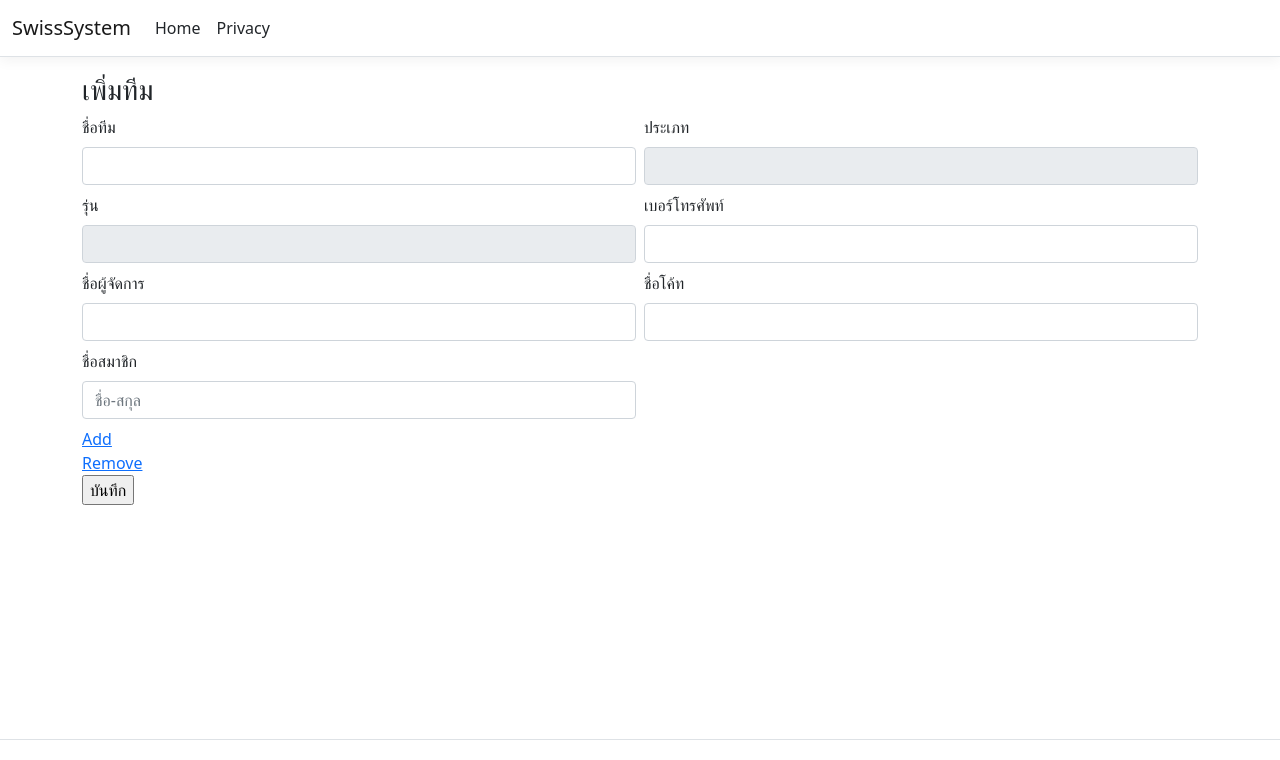
After one commit to yotap571/SwissSystem, an ASP.NET Core app: template Views/Home/AddTeams.cshtml in a window 1280 px wide. The commit adds this page. Shown: the top 760 px of the page. Run offline with ASP.NET Core 8, Linux system fonts and the light colour scheme; the template is opened without the code that fills it, so the values that code supplies are empty; style sheets or scripts are compiled from the project's sources; some libraries are stand-ins or nearby versions.

Commit message:
Add view

```diff
--- a/Controllers/HomeController.cs
+++ b/Controllers/HomeController.cs
@@ -28,6 +28,9 @@ namespace SwissSystem.Controllers
         public IActionResult About()
         {
             return View();
+        }
+        public IActionResult AddTeams() {
+           return View();
         }
 
         public IActionResult AddEvent()
--- a/Views/Home/AddEvent.cshtml
+++ b/Views/Home/AddEvent.cshtml
@@ -78,7 +78,7 @@
                 minViewMode: "years"
             });
             $('#Mcontrol').datepicker({
-                format: "MM",
+                format: "m",
                 viewMode: "months",
                 minViewMode: "months"
             });
@@ -110,6 +110,7 @@
                     },
                     success: function (data) {
                         alert('เพิ่มการแข่งขันเรียบร้อย');
+                        window.location.href = 'Home/Index';
                     },
                     error: function (data) {
                         alert('เพิ่มการแข่งขันไม่สำเร็จ');
--- /dev/null
+++ b/Views/Home/AddTeams.cshtml
@@ -0,0 +1,56 @@
+
+<script src="~/lib/jquery/dist/jquery.min.js"></script>
+<script src="~/lib/bootstrap/dist/js/bootstrap.bundle.min.js"></script>
+<script src="~/js/site.js" asp-append-version="true"></script>
+
+
+<div>
+    <h3>เพิ่มทีม</h3>
+    <div class="row g-2">
+        <div class="col-6">
+            <label class="form-label">ชื่อทีม</label>
+            <input class="form-control" type="text" />
+        </div>
+        <div class="col-6">
+            <label class="form-label">ประเภท</label>
+            <input class="form-control" type="text" readonly />
+        </div>
+        @* Row 2 *@
+        <div class="col-6">
+            <label class="form-label">รุ่น</label>
+            <input class="form-control" type="text" readonly />
+        </div>
+        <div class="col-6">
+            <label class="form-label">เบอร์โทรศัพท์</label>
+            <input class="form-control" type="tel" />
+        </div>
+        @* Row3 *@
+        <div class="col-6">
+            <label class="form-label">ชื่อผู้จัดการ</label>
+            <input class="form-control" />
+        </div>
+        <div class="col-6">
+            <label class="form-label">ชื่อโค้ท</label>
+            <input class="form-control" />
+        </div>
+        @* Row4 *@
+        <div class="col-6">
+            <label class="form-label">ชื่อสมาชิก</label>
+            <input type="text"
+                   class="form-control w_90"
+                   name="name[]"
+                   id="name_no_1"
+                   placeholder="ชื่อ-สกุล" />
+            <div class="form-group col-md-2 add_del_btn_outer" style="margin-top: 8px ;">
+                <a class="add_node_btn_frm_field" style="cursor: pointer;"><i class="fa fa-lg fa-plus-circle"></i><span class="sr-only">Add</span></a>
+                <a class="remove_node_btn_frm_field" style="cursor: pointer;" disabled><i class="fa fa-lg fa-minus-circle"></i><span class="sr-only">Remove</span></a>
+
+                <div class="col-6">
+                    <input type="submit" value="บันทึก" />
+                </div>
+
+            </div>
+            <div>
+            </div>
+        </div>
+    </div>
```
Also changed, not shown: Views/Home/AddEventx.cshtml (deleted, +0 -83 lines), Views/Home/Index.cshtml (+20 -6 lines), 1 other file.
